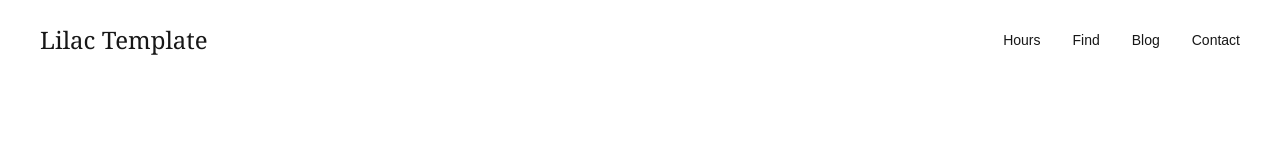
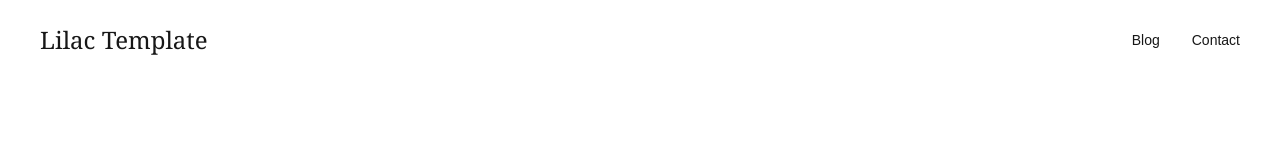
Before and after one commit to Sakshiingle/growmytherapy-assignment, a Next.js app: page / in a window 1280 px wide. Shown: the top 160 px of the page. Built offline with nearby package versions, Linux system fonts and the light colour scheme.

Commit message:
Fix header: move Hours and Find to footer (match template)

```diff
--- a/src/app/page.tsx
+++ b/src/app/page.tsx
@@ -1,13 +1,27 @@
 'use client';
+// Tells Next.js this component runs in the browser
 
 export default function Home() {
   return (
-    <nav className="max-w-7xl mx-auto px-10 py-6 flex justify-between items-center">
-      <h1 className="text-2xl font-serif">Lilac Template</h1>
+    // HEADER / NAVBAR
+    <nav
+      className="
+        max-w-7xl        /* limit width like the template */
+        mx-auto          /* center horizontally */
+        px-10            /* side padding */
+        py-6             /* top & bottom spacing */
+        flex             /* horizontal layout */
+        justify-between  /* space between left & right */
+        items-center     /* vertical alignment */
+      "
+    >
+      {/* Left side: Site name */}
+      <h1 className="text-2xl font-serif">
+        Lilac Template
+      </h1>
 
+      {/* Right side: ONLY Blog and Contact (as per template) */}
       <div className="flex gap-8 text-sm">
-        <span>Hours</span>
-        <span>Find</span>
         <span>Blog</span>
         <span>Contact</span>
       </div>
```
